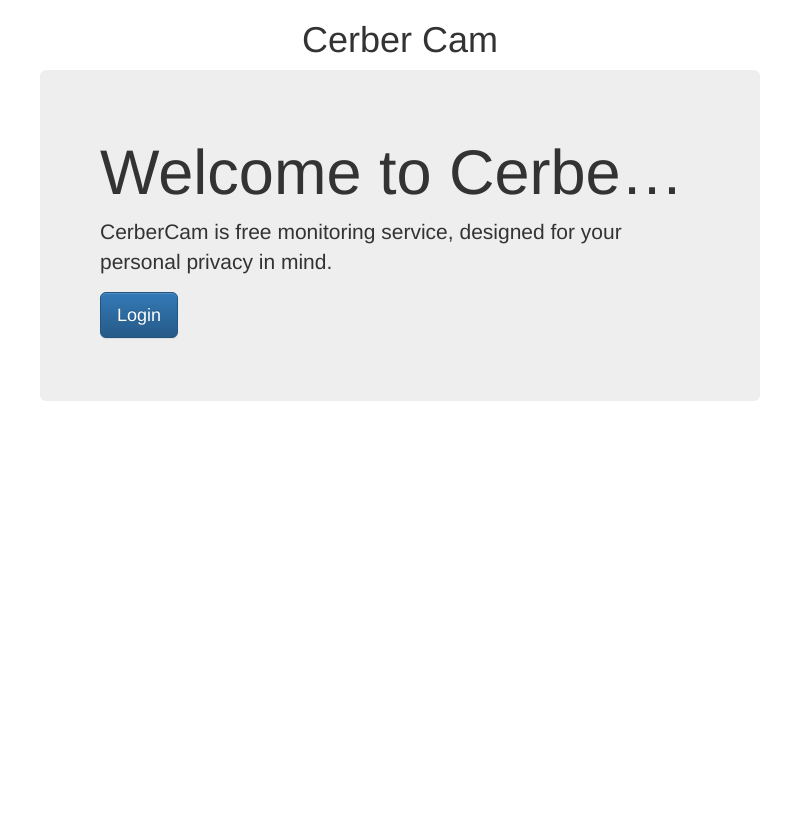
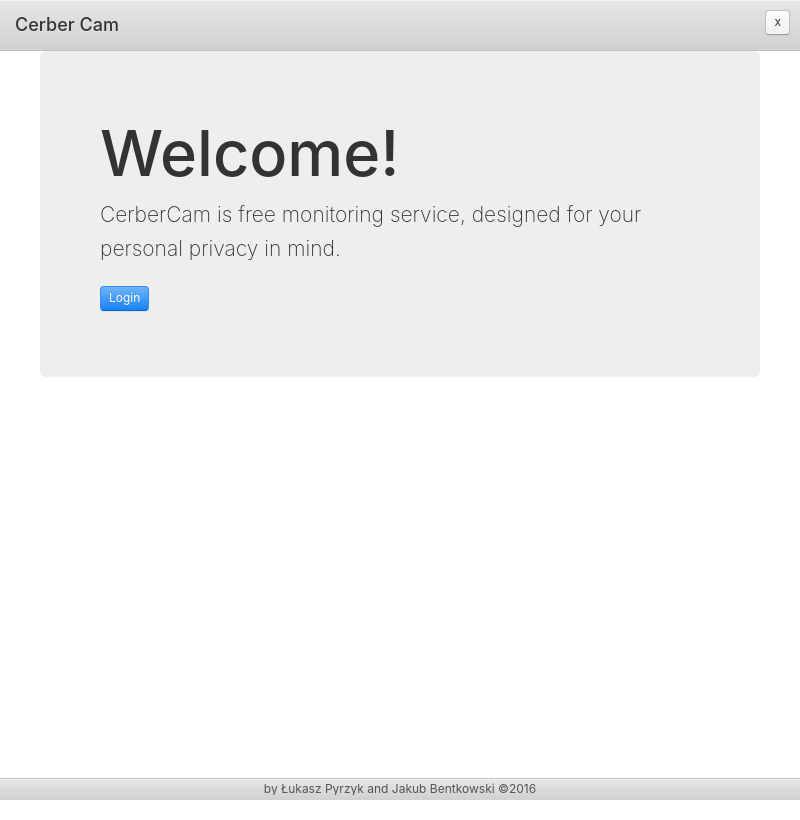
Before and after one commit to lukasz-pyrzyk/CerberCam, an Electron app: page Src/ElectronClient/index.html in a window 800 px wide. Drawn offline with nearby package versions, Linux system fonts and the light colour scheme.

Commit message:
Nicer theme

```diff
--- a/Src/ElectronClient/css/main.css
+++ b/Src/ElectronClient/css/main.css
@@ -1,5 +1,30 @@
 section#cameraBox {
     text-align: center;
+}
+
+.header-title {
+    margin-top: 0px;
+    margin-bottom: 0px;
+}
+
+#close-button {
+    margin: 10px;
+}
+
+.dragable {
+    -webkit-app-region: drag
+}
+
+.authors {
+    position:fixed;
+    bottom:0;
+    margin:auto;
+    width:100%;
+    padding-top:3px;
+}
+
+button {
+  -webkit-app-region: no-drag;
 }
 
 @media (max-width: 768px) {
--- a/Src/ElectronClient/index.html
+++ b/Src/ElectronClient/index.html
@@ -9,20 +9,22 @@
     <script src="https://maxcdn.bootstrapcdn.com/bootstrap/3.3.7/js/bootstrap.min.js" integrity="sha384-Tc5IQib027qvyjSMfHjOMaLkfuWVxZxUPnCJA7l2mCWNIpG9mGCD8wGNIcPD7Txa" crossorigin="anonymous"></script>
 
     <!-- Stylesheets -->
-    <link rel="stylesheet" href="css/photon.min.css">
     <link rel="stylesheet" href="https://maxcdn.bootstrapcdn.com/bootstrap/3.3.7/css/bootstrap.min.css" integrity="sha384-BVYiiSIFeK1dGmJRAkycuHAHRg32OmUcww7on3RYdg4Va+PmSTsz/K68vbdEjh4u" crossorigin="anonymous">
     <link rel="stylesheet" href="https://maxcdn.bootstrapcdn.com/bootstrap/3.3.7/css/bootstrap-theme.min.css" integrity="sha384-rHyoN1iRsVXV4nD0JutlnGaslCJuC7uwjduW9SVrLvRYooPp2bWYgmgJQIXwl/Sp" crossorigin="anonymous">
+    <link rel="stylesheet" href="css/photon.min.css">
     <link rel="stylesheet" href="css/main.css">
 
   </head>
   <body>
-    <div class="center-block">
-      <h1 class="center-block text-center">Cerber Cam</h1>
-    </div>
-
-
-  <div id="main-content"></iframe>
-
-  <script>require('./index.js')</script>
+    <header class="toolbar toolbar-header dragable">
+    <!--<div class="center-block">-->
+      <h4 class="navbar-brand header-title">Cerber Cam</h4>
+      <button id="close-button" class="btn btn-default navbar-btn pull-right">x</button>
+    </header>
+    <div id="main-content"></div>
+    <footer class="toolbar toolbar-footer authors">
+      <h1 class="title">by Łukasz Pyrzyk and Jakub Bentkowski &#169;2016</h1>
+    </footer>
+    <script>require('./index.js')</script>
   </body>
 </html>
--- a/Src/ElectronClient/index.js
+++ b/Src/ElectronClient/index.js
@@ -11,3 +11,8 @@
 }
 
 loadPage("welcome.html")
+
+$("#close-button").on('click', function() {
+    var window = electron.remote.getCurrentWindow();
+    window.close();
+})
--- a/Src/ElectronClient/main.js
+++ b/Src/ElectronClient/main.js
@@ -20,7 +20,7 @@
 let mainWindow
 function createWindow () {
   // Create the browser window.
-  mainWindow = new BrowserWindow({width: 800, height: 600})
+  mainWindow = new BrowserWindow({width: 800, height: 600, frame: false})
 
   // and load the index.html of the app.
   mainWindow.loadURL(url.format({
@@ -30,7 +30,7 @@
   }))
 
   // Open the DevTools.
-  mainWindow.webContents.openDevTools()
+  // mainWindow.webContents.openDevTools()
 
   cfg = cfgLoader.load('../../..//config.yaml');
 
--- a/Src/ElectronClient/package.json
+++ b/Src/ElectronClient/package.json
@@ -16,6 +16,7 @@
   },
   "dependencies": {
     "protocol-buffers": "3.2.1",
-    "amqplib": "^0.5.1"
+    "amqplib": "^0.5.1",
+    "electron-settings":"2.2.2"
   }
 }
--- a/Src/ElectronClient/welcome.html
+++ b/Src/ElectronClient/welcome.html
@@ -1,6 +1,6 @@
 <div class="container">
   <div class="jumbotron">
-    <h1>Welcome to CerberCam!</h1>
+    <h1>Welcome!</h1>
     <p>CerberCam is free monitoring service, designed for your personal privacy in mind.</p>
   	<p><a id="go-to-login" class="btn btn-primary btn-lg" href="#" role="button">Login</a></p>
   </div>
```
Also changed, not shown: Src/ElectronClient/login.html (+1 -1 lines), Src/ElectronClient/main.html (+3 -3 lines).
